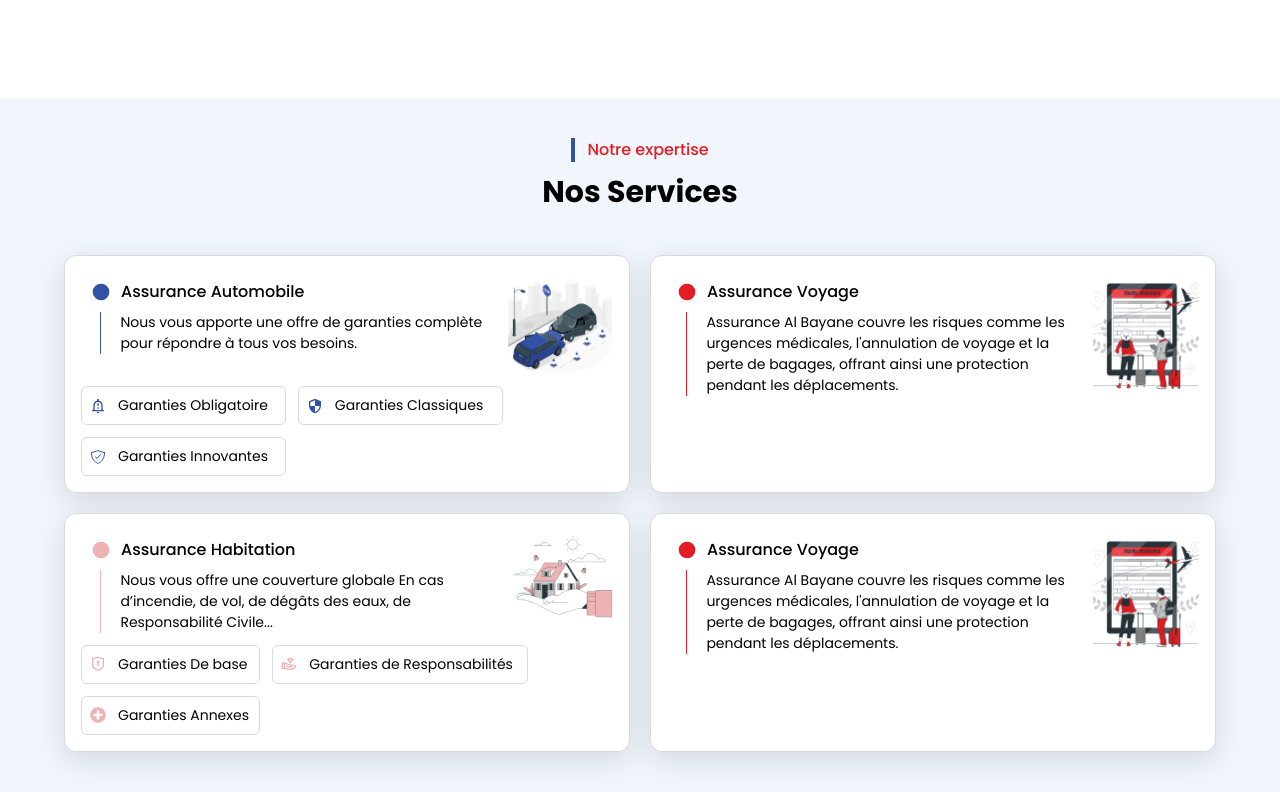
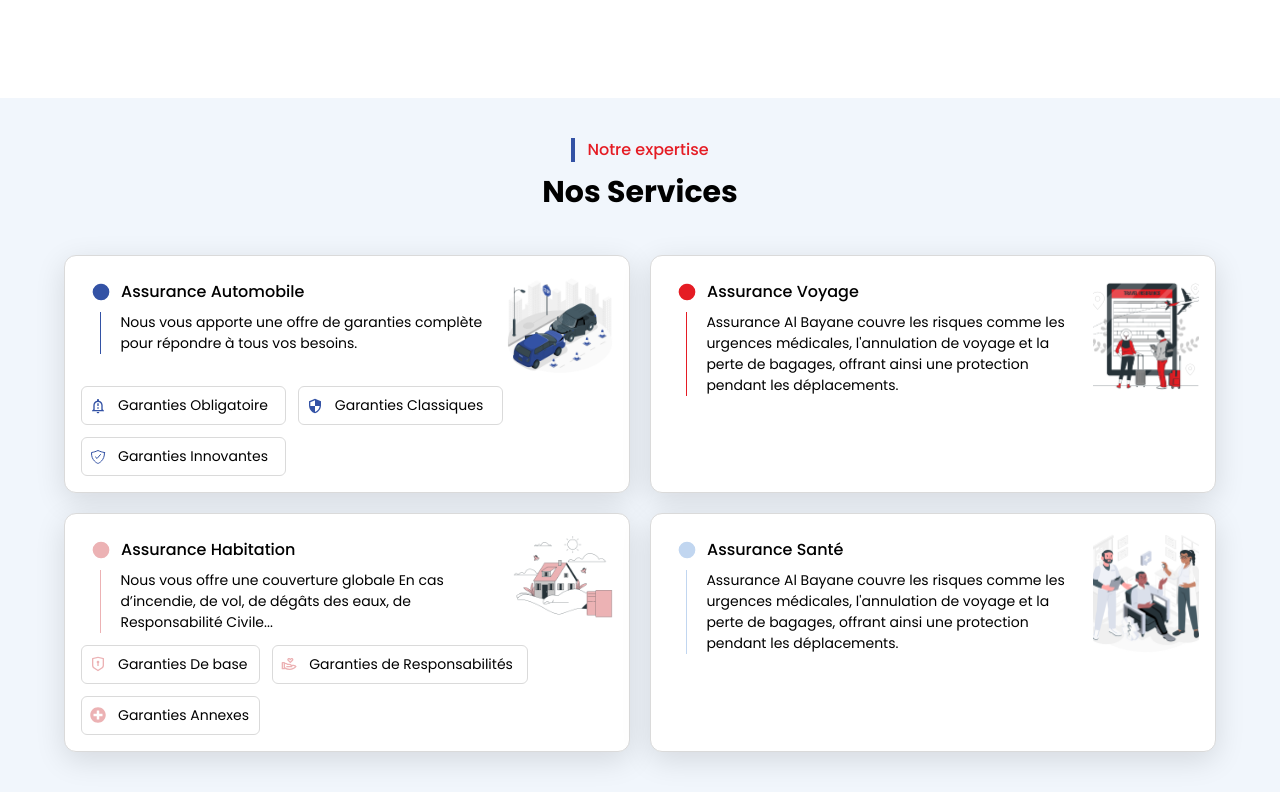
Before and after one commit to imanee11/insurance, a React (Create React App) app: page / in a window 1280 px wide. Shown: the part 1495-2287 px from the top of the page. Built offline with nearby package versions, Linux system fonts and the light colour scheme.

Commit message:
want to push

```diff
--- a/src/components/home/Main.jsx
+++ b/src/components/home/Main.jsx
@@ -269,15 +269,15 @@
                                 <div className='flex gap-3'>
                                     <div>
                                         <div className="flex items-center   ">
-                                            <TbPointFilled className="fa-solid fa-circle text-[40px]  text-[#E51C24]" />
-                                            <p className='flex gap-2 items-center text-[#000] font-medium'>Assurance Voyage</p>
+                                            <TbPointFilled className="fa-solid fa-circle text-[40px]  text-[#c1d6f0]" />
+                                            <p className='flex gap-2 items-center text-[#000] font-medium'>Assurance Santé</p>
                                         </div>
-                                        <div className="border-l-[1px] border-[#E51C24] pl-[1.5vw] ml-[1.5vw]">
+                                        <div className="border-l-[1px] border-[#c1d6f0] pl-[1.5vw] ml-[1.5vw]">
                                             {/* <p className="text-[#fff] text-[30px] font-bold">powerful when need.</p> */}
                                             <p className='text-[14px]'>Assurance Al Bayane couvre les risques comme les urgences médicales, l'annulation de voyage et la perte de bagages, offrant ainsi une protection pendant les déplacements.</p>
                                         </div>
                                     </div>
-                                    <img src={image.travel} alt="" className='w-[20%] object-cover' />
+                                    <img src={image.health} alt="" className='w-[20%] object-cover' />
                                 </div>
 
                                 {/* bottom part */}
```
